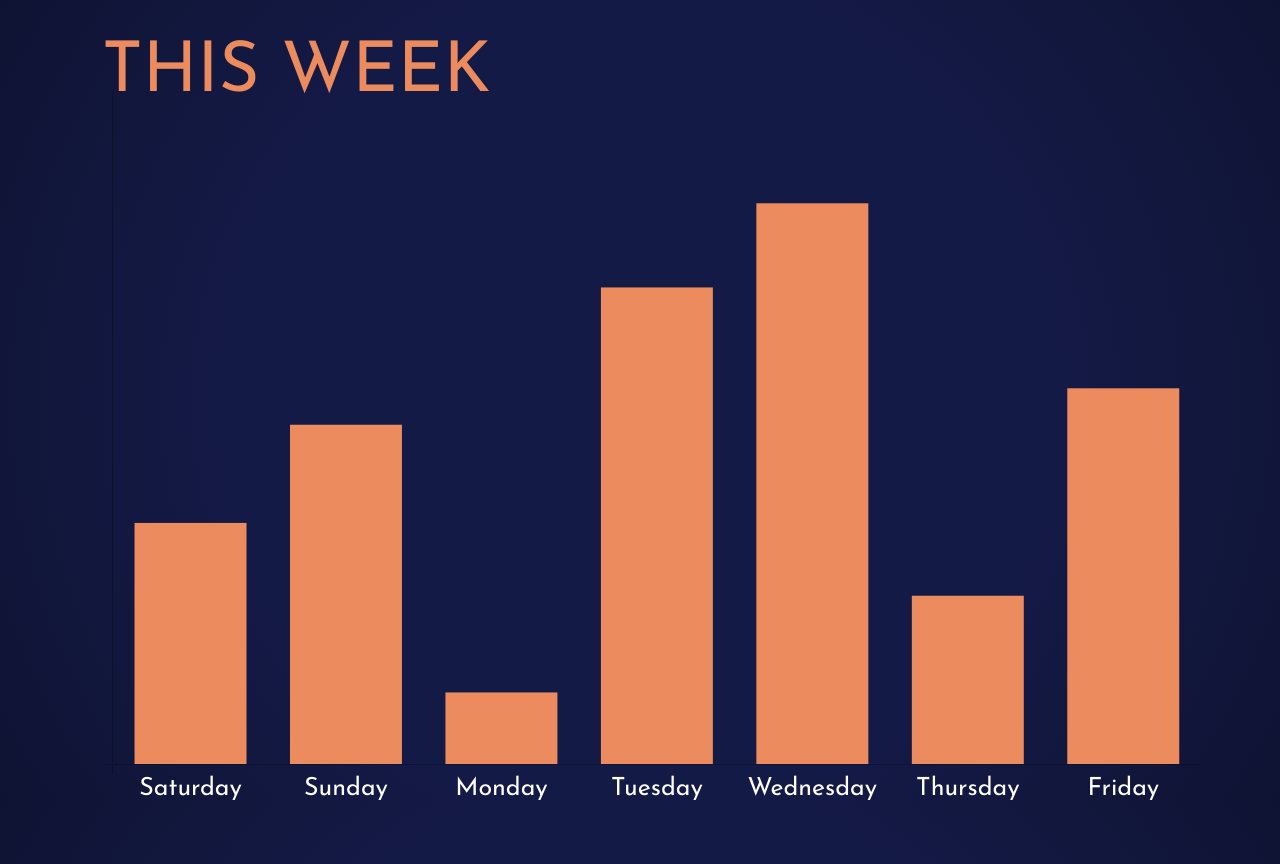
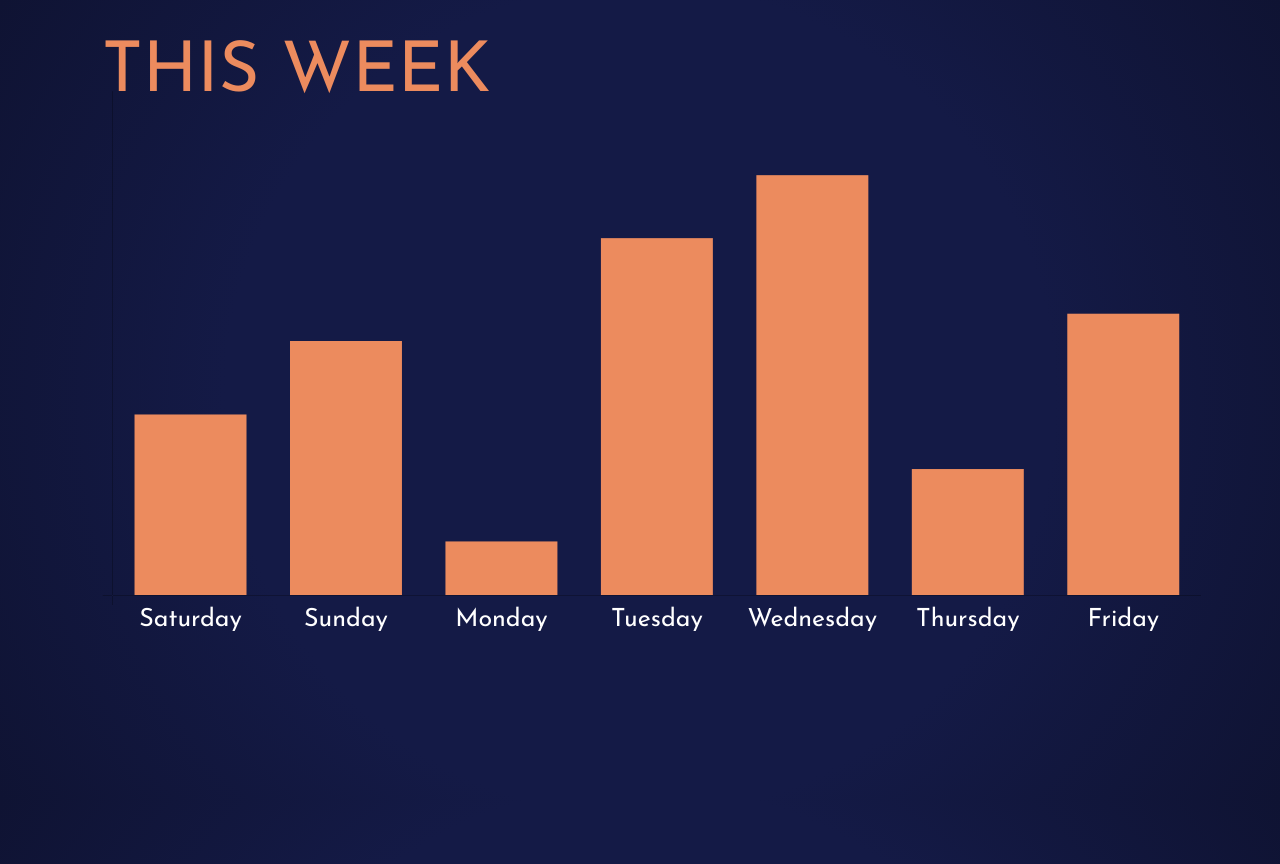
Before and after one commit to DMeechan/sleepyhead, a React (Create React App) app in the folder web/: page / in a window 1280 px wide. Built offline with nearby package versions, Linux system fonts and the light colour scheme.

Commit message:
Tried updating graph size

```diff
--- a/web/src/components/BarChart.js
+++ b/web/src/components/BarChart.js
@@ -49,7 +49,7 @@ export default class BarChart extends Component {
           }}
           data={data}
           width={100}
-          height={65}
+          height={50}
           options={{
             maintainAspectRatio: true,
             events: ['mousemove'], // this is needed, otherwise onHover is not fired
--- a/web/src/index.css
+++ b/web/src/index.css
@@ -30,7 +30,7 @@ code {
 }
 
 #content-container {
-  height: 60vh;
+  height: 80vh;
   margin-top: 8vh;
 }
 
```
